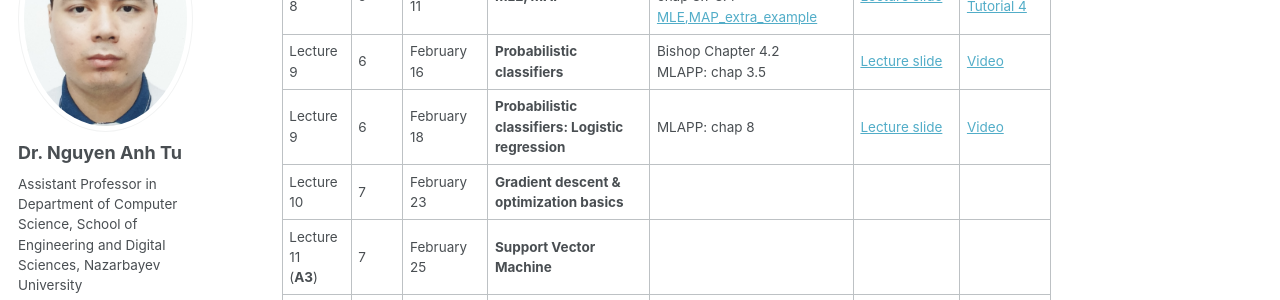
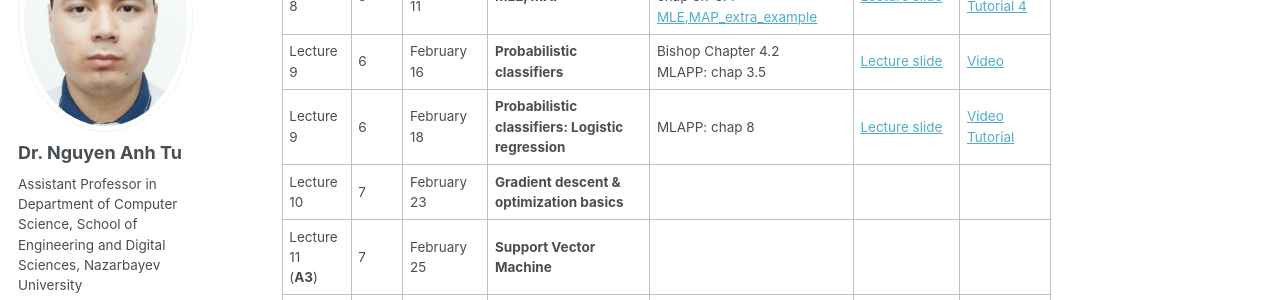
Before and after one commit to tunguyen87/seds-ml, a Jekyll site: the page built from _pages/Lecture.md, in a window 1280 px wide and 900 px high, scrolled down 915 px. Shown: the part 131-431 px from the top of the window. Built offline with Jekyll 4.4.1, drawn with Linux system fonts in a browser that asks for light colours; some web fonts are replaced.

Commit message:
Update Lecture.md

```diff
--- a/_pages/Lecture.md
+++ b/_pages/Lecture.md
@@ -27,7 +27,7 @@ Last day of classes: April 23
 | Lecture 7    |   5   |February 9    |   **LDA**                  |  Bishop Chapters 4.1.4-4.1.6 <br>[Proof of slide 6](https://drive.google.com/file/d/199EdUmNoM8Y8vhAA1PGIbZX_1HBVetqS/view?usp=sharing)           | [Lecture slide](https://drive.google.com/file/d/1MCGHRI5o1Hl6BvCn-RBqOExIfYvDM0_B/view?usp=sharing)         |  [Video](https://youtu.be/O1oyeTxFC_Q)         |
 | Lecture 8   |   5   |February 11    |   **MLE, MAP**                    | MLAPP: chap 2, chap 7.1-7.6, chap 8.1-8.4 <br>[MLE,MAP_extra_example](https://drive.google.com/file/d/1k6q5zM7YHaJQHjmgCm5h0QxtSFo_dklj/view?usp=sharing)    | [Lecture slide](https://drive.google.com/file/d/1BOvcsREJe-0NhoyfgAAP6zN3nc03xTi_/view?usp=sharing)         |  [Video](https://youtu.be/4RcgAKKZAOA) <br>[Tutorial 4](https://drive.google.com/file/d/1VFeAl-0q_BKoq9aOJul9xThoIYWe0kHa/view?usp=sharing)         |
 | Lecture 9   |   6   |February 16    |   **Probabilistic classifiers**                    |  Bishop Chapter 4.2 <br>MLAPP: chap 3.5                  |  [Lecture slide](https://drive.google.com/file/d/1Cz9uV962uerF4fwNNsLOJzdFQGZ0B98d/view?usp=sharing)       | [Video](https://youtu.be/5Hr4SeSVRyE)           |
-| Lecture 9   |   6   |February 18    |   **Probabilistic classifiers: Logistic regression**        |  MLAPP: chap 8              | [Lecture slide](https://drive.google.com/file/d/1LGso3sotjd819ZvVRXvnnLG3EdFn4cXW/view?usp=sharing)       | [Video](https://youtu.be/ms9GCURfz1M)|
+| Lecture 9   |   6   |February 18    |   **Probabilistic classifiers: Logistic regression**        |  MLAPP: chap 8              | [Lecture slide](https://drive.google.com/file/d/1LGso3sotjd819ZvVRXvnnLG3EdFn4cXW/view?usp=sharing)       | [Video](https://youtu.be/ms9GCURfz1M) <br>[Tutorial](https://drive.google.com/file/d/1klosB9PPQNw0RH1O4MoMNVWod-DBf3VF/view?usp=sharing)|
 | Lecture 10  |   7   |February 23    |   **Gradient descent & optimization basics**                |                    |          |              |
 | Lecture 11<br>(**A3**)   |   7   |February 25    |   **Support Vector Machine**                    |                    |          |              |
 | Lecture 12   |   8   |March 2-4    |     **Intro to Neural Network**                  |                    |          |              |
```
